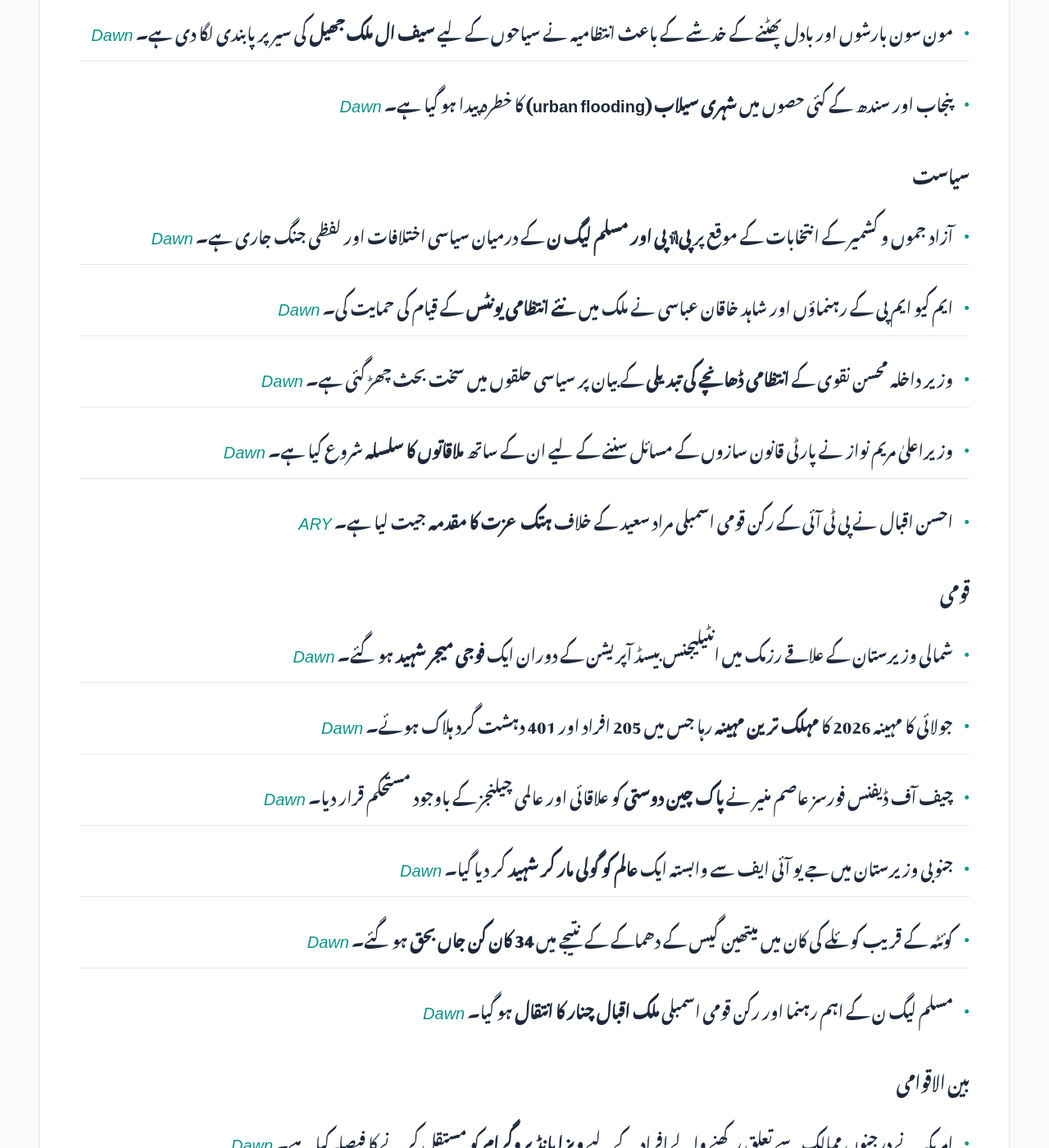
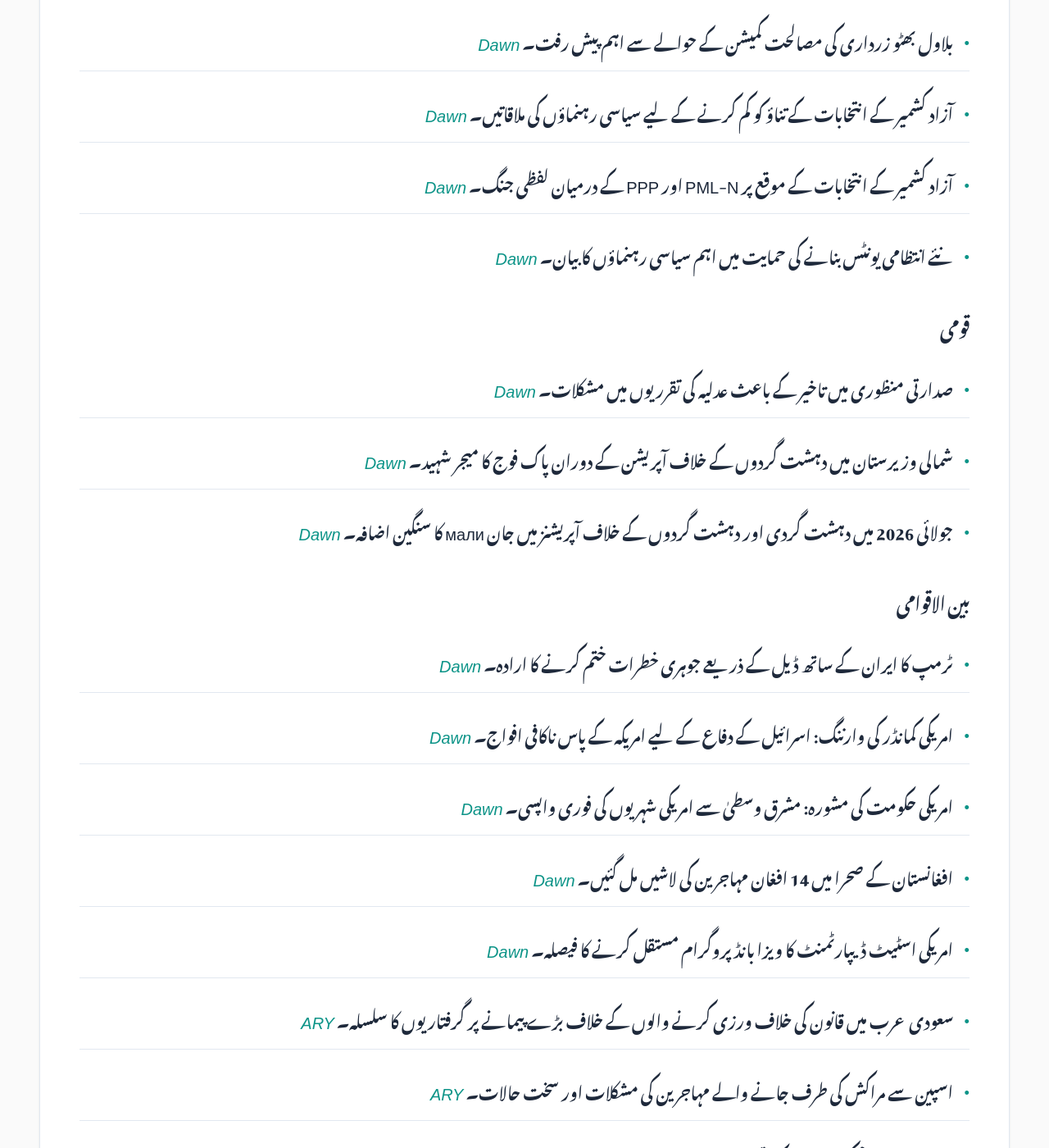
Before and after one commit to zsubzwary/news, a Jekyll site: the page built from ur/index.md, in a window 1280 px wide and 1400 px high, scrolled down 1186 px. Shown: the whole window at 82% size. Built offline with Jekyll 4.4.1, drawn with Linux system fonts in a browser that asks for light colours; some web fonts are replaced; comment, search, counter and statistics services are not loaded; some of the changed text lies outside the part shown.

Commit message:
DateTime; 2026-08-02T04:09:28.551Z

```diff
--- a/ur/index.md
+++ b/ur/index.md
@@ -7,53 +7,50 @@ rtl: true
 
 پاکستان کی تازہ خبروں کا خلاصہ
 
- &lrm; 01-Aug-2026 21:09PKT
+ &lrm; 02-Aug-2026 09:09PKT
 
-پڑھنے کا وقت : 4 منٹ
+پڑھنے کا وقت : 3 منٹ
 
 ### معیشت
-- حکومت نے اگلے تین دنوں کے لیے **پٹرول کی قیمت میں 12 پیسے** اور **ہائی اسپیڈ ڈیزل میں 66 پیسے** کی کمی کر دی ہے۔ *[Dawn](https://www.dawn.com/news/2019751/govt-cuts-petrol-price-by-12-paisas-high-speed-diesel-by-66-paisas-for-the-next-three-days)*
-- بیسنٹ کی فہرست میں **5 سے 10 بلین ڈالر** مالیت کے جاپانی ین خریدنے کا منصوبہ شامل ہے۔ *[ARY](https://arynews.tv/bessents-to-do-list-buy-5-10-billion-worth-of-japanese-yen)*
-- ایرانی ریال کی موجودہ شرح کے حوالے سے تازہ ترین اپڈیٹس۔ *[ARY](https://arynews.tv/iranian-rial-rate-today-against-pkr-and-usd-august-1-2026)*
+- بلوچستان میں ایرانی تیل کی اسمگلنگ میں 60 فیصد کمی کا دعویٰ۔ *[Dawn](https://www.dawn.com/news/2020065/iranian-oil-smuggling-drops-60pc-claim-sources)*
+- پاکستان کی آٹو پالیسی پر نئی بحث اور صنعتی چیلنجز۔ *[Dawn](https://www.dawn.com/news/2020071/rethinking-the-auto-policy)*
+- مختلف علاقوں میں گیس کی فراہمی 12 گھنٹوں کے لیے معطل رہے گی۔ *[ARY](https://arynews.tv/gas-supply-to-be-suspended-in-these-areas-for-12-hours)*
+- پاکستان میں سیمنٹ کی موجودہ قیمتوں کی تفصیلات۔ *[ARY](https://arynews.tv/cement-price-in-pakistan-today-august-1-2026)*
 
-### سائنس اور ٹیکنالوجی
-- الفابیٹ نے پالیسی کی خلاف ورزیوں کے باعث **گوگل ارتھ میں اے آئی امیج جنریشن** کی سہولت کو واپس لے لیا ہے۔ *[ARY](https://arynews.tv/alphabet-rolls-back-ai-image-generation-in-google-earth-over-policy-violations)*
+### سیاست
+- آزاد جموں و کشمیر میں انتخابات کے دوسرے مرحلے کا آغاز۔ *[Dawn](https://www.dawn.com/news/2020095/second-phase-of-ajk-polls-begins-in-muzaffarabad-division)*
+- آزاد کشمیر میں انتخابات کے نتائج پر اتحادیوں (PML-N اور PPP) کے درمیان بڑھتا ہوا تناؤ۔ *[Dawn](https://www.dawn.com/news/2020046/allies-rift-continues-to-widen-as-ajk-polls-enter-2nd-phase)*
+- بلاول بھٹو زرداری کی مصالحت کمیشن کے حوالے سے اہم پیش رفت۔ *[Dawn](https://www.dawn.com/news/2019950/bilawal-receives-jaac-response-on-reconciliation-commission-says-ajk-pm-to-consult-stakeholders-on-way-forward)*
+- آزاد کشمیر کے انتخابات کے تناؤ کو کم کرنے کے لیے سیاسی رہنماؤں کی ملاقاتیں۔ *[Dawn](https://www.dawn.com/news/2019951/pml-n-ppp-leaders-resume-talks-to-ease-tensions-over-ajk-polls)*
+- آزاد کشمیر کے انتخابات کے موقع پر PML-N اور PPP کے درمیان لفظی جنگ۔ *[Dawn](https://www.dawn.com/news/2019925/ppp-pml-n-continue-war-of-words-on-eve-of-muzaffarabad-elections)*
+- نئے انتظامی یونٹس بنانے کی حمایت میں اہم سیاسی رہنماؤں کا بیان۔ *[Dawn](https://www.dawn.com/news/2019935/enough-is-enough-mqm-p-leaders-shahid-khaqan-back-creation-of-new-administrative-units)*
+
+### قومی
+- صدارتی منظوری میں تاخیر کے باعث عدلیہ کی تقرریوں میں مشکلات۔ *[Dawn](https://www.dawn.com/news/2020043/presidential-nod-delay-hits-judiciary-appointments)*
+- شمالی وزیرستان میں دہشت گردوں کے خلاف آپریشن کے دوران پاک فوج کا میجر شہید۔ *[Dawn](https://www.dawn.com/news/2019936/army-major-martyred-in-north-waziristan-ibo-ispr)*
+- جولائی 2026 میں دہشت گردی اور دہشت گردوں کے خلاف آپریشنز میں جان мали کا سنگین اضافہ۔ *[Dawn](https://www.dawn.com/news/2019937/july-deadliest-month-of-2026-as-205-lives-lost-401-terrorists-killed-picss)*
+
+### بین الاقوامی
+- ٹرمپ کا ایران کے ساتھ ڈیل کے ذریعے جوہری خطرات ختم کرنے کا ارادہ۔ *[Dawn](https://www.dawn.com/news/2020104/trump-says-us-locked-and-loaded-but-will-hold-off-on-fresh-iran-attack-in-hope-of-quick-deal)*
+- امریکی کمانڈر کی وارننگ: اسرائیل کے دفاع کے لیے امریکہ کے پاس ناکافی افواج۔ *[Dawn](https://www.dawn.com/news/2020037/us-may-not-have-enough-forces-to-defend-israel-against-iran)*
+- امریکی حکومت کی مشورہ: مشرق وسطیٰ سے امریکی شہریوں کی فوری واپسی۔ *[Dawn](https://www.dawn.com/news/2020047/us-govt-advises-americans-to-leave-mideast)*
+- افغانستان کے صحرا میں 14 افغان مہاجرین کی لاشیں مل گئیں۔ *[Dawn](https://www.dawn.com/news/2020038/14-afghan-migrants-found-dead-in-desert)*
+- امریکی اسٹیٹ ڈیپارٹمنٹ کا ویزا بانڈ پروگرام مستقل کرنے کا فیصلہ۔ *[Dawn](https://www.dawn.com/news/2019949/us-to-make-visa-bond-programme-permanent-for-people-from-dozens-of-countries)*
+- سعودی عرب میں قانون کی خلاف ورزی کرنے والوں کے خلاف بڑے پیمانے پر گرفتاریوں کا سلسلہ۔ *[ARY](https://arynews.tv/saudi-arabia-arrests-over-14000-law-violators-in-one-week)*
+- اسپین سے مراکش کی طرف جانے والے مہاجرین کی مشکلات اور سخت حالات۔ *[ARY](https://arynews.tv/ceuta-a-harsh-reality-for-migrants-seeking-hope)*
+- ٹرمپ کا اپنے محکمہ انصاف کی تحقیقات پر اعتراض۔ *[ARY](https://arynews.tv/trump-disputes-his-own-justice-department-findings)*
 
 ### موسم
-- کراچی کے مختلف علاقوں میں **ہلکی بارش** ریکارڈ کی گئی اور مزید بارشوں کی پیش گوئی کی گئی ہے۔ *[Dawn](https://www.dawn.com/news/2019923/parts-of-karachi-receive-light-showers-more-rain-expected)*
-- مون سون بارشوں اور بادل پھٹنے کے خدشے کے باعث انتظامیہ نے سیاحوں کے لیے **سیف ال ملک جھیل** کی سیر پر پابندی لگا دی ہے۔ *[Dawn](https://www.dawn.com/news/2019799/tourists-barred-from-visiting-saiful-muluk)*
-- پنجاب اور سندھ کے کئی حصوں میں **شہری سیلاب (urban flooding)** کا خطرہ پیدا ہو گیا ہے۔ *[Dawn](https://www.dawn.com/news/2019823/parts-of-punjab-sindh-face-urban-flooding-risk)*
-
-### سیاست
-- آزاد جموں و کشمیر کے انتخابات کے موقع پر **پیพี پی اور مسلم لیگ ن** کے درمیان سیاسی اختلافات اور لفظی جنگ جاری ہے۔ *[Dawn](https://www.dawn.com/news/2019925/ppp-pml-n-continue-war-of-words-on-eve-of-muzaffarabad-elections)*
-- ایم کیو ایم پی کے رہنماؤں اور شاہد خاقان عباسی نے ملک میں **نئے انتظامی یونٹس** کے قیام کی حمایت کی۔ *[Dawn](https://www.dawn.com/news/2019935/enough-is-enough-mqm-p-leaders-shahid-khaqan-back-creation-of-new-administrative-units)*
-- وزیر داخلہ محسن نقوی کے **انتظامی ڈھانچے کی تبدیلی** کے بیان پر سیاسی حلقوں میں سخت بحث چھڑ گئی ہے۔ *[Dawn](https://www.dawn.com/news/2019825/naqvis-remarks-ignite-fresh-debate-in-political-circles)*
-- وزیراعلیٰ مریم نواز نے پارٹی قانون سازوں کے مسائل سننے کے لیے ان کے ساتھ **ملاقاتوں کا سلسلہ** شروع کیا ہے۔ *[Dawn](https://www.dawn.com/news/2019781/is-maryam-bridging-gap-between-pml-n-legislators-and-admin)*
-- احسن اقبال نے پی ٹی آئی کے رکن قومی اسمبلی مراد سعید کے خلاف **ہتک عزت کا مقدمہ** جیت لیا ہے۔ *[ARY](https://arynews.tv/ahsan-iqbal-wins-defamation-case-against-ptis-murad-saeed)*
-
-### قومی
-- شمالی وزیرستان کے علاقے رزمک میں انٹیلیجنس بیسڈ آپریشن کے دوران ایک **فوجی میجر شہید** ہو گئے۔ *[Dawn](https://www.dawn.com/news/2019936/army-major-martyred-in-north-waziristan-ibo-ispr)*
-- جولائی کا مہینہ 2026 کا **مہلک ترین مہینہ** رہا جس میں 205 افراد اور 401 دہشت گرد ہلاک ہوئے۔ *[Dawn](https://www.dawn.com/news/2019937/july-deadliest-month-of-2026-as-205-lives-lost-401-terrorists-killed-picss)*
-- چیف آف ڈیفنس فورسز عاصم منیر نے **پاک چین دوستی** کو علاقائی اور عالمی چیلنجز کے باوجود مستحکم قرار دیا۔ *[Dawn](https://www.dawn.com/news/2019924/cdf-munir-says-pak-china-friendship-has-remained-steadfast-amid-evolving-regional-global-challenges)*
-- جنوبی وزیرستان میں جے یو آئی ایف سے وابستہ ایک **عالم کو گولی مار کر شہید** کر دیا گیا۔ *[Dawn](https://www.dawn.com/news/2019910/cleric-affiliated-with-jui-f-shot-dead-in-lower-south-waziristan)*
-- کوئٹہ کے قریب کوئلے کی کان میں میتھین گیس کے دھماکے کے نتیجے میں **34 کان کن جاں بحق** ہو گئے۔ *[Dawn](https://www.dawn.com/news/2019918/quetta-coal-mine-explosion-search-and-rescue-operation-concludes-as-last-two-bodies-recovered)*
-- مسلم لیگ ن کے اہم رہنما اور رکن قومی اسمبلی **ملک اقبال چنار کا انتقال** ہو گیا۔ *[Dawn](https://www.dawn.com/news/2019919/pml-n-mna-malik-iqbal-channar-passes-away-at-76)*
-
-### بین الاقوامی
-- امریکہ نے درجنوں ممالک سے تعلق رکھنے والے افراد کے لیے **ویزا بانڈ پروگرام** کو مستقل کرنے کا فیصلہ کیا ہے۔ *[Dawn](https://www.dawn.com/news/2019949/us-to-make-visa-bond-program-permanent-for-people-from-dozens-of-countries)*
-- بھارتی وزیر اعظم نریندر مودی نے امتحان کے پرچے لیک ہونے کے خلاف ہونے والے **مظاہروں میں حصہ لینے والوں** کو معاف کرنے کا اعلان کیا ہے۔ *[Dawn](https://www.dawn.com/news/2019908/modi-says-he-forgives-protesters-who-abused-him-during-youth-led-demonstrations-against-exam-paper-leaks)*
-- اسپین نے سیوٹا میں سرحد پر آنے والے لوگوں کے لیے **تیرتا ہوا رکاوٹ (floating barrier)** نصب کر دیا ہے۔ *[ARY](https://arynews.tv/ceuta-migrant-crossings-and-recent-developments)*
+- ملک کے بیشتر حصوں میں موسلا دھار بارشوں کی پیش گوئی۔ *[Dawn](https://www.dawn.com/news/2020036/most-parts-of-country-brace-for-heavy-rains)*
+- پنجاب اور سندھ کے بڑے شہروں میں اربن فلڈنگ کا خطرہ۔ *[Dawn](https://www.dawn.com/news/2020068/urban-flooding)*
 
 ### کھیل
-- فیفا نے عالمی سطح پر شدید مخالفت کے بعد ورلڈ کپ میں **نجی سرمایہ کاری کے منصوبے** کو منسوخ کر دیا۔ *[Dawn](https://www.dawn.com/news/2019907/fifa-scraps-private-investment-plan-after-fierce-backlash-from-officials-worldwide)*
-- فاطمہ زہرا نے 2026 کمیونلتھ گیمز میں خواتین کے باکسنگ ایونٹ میں **برونز میڈل** جیت کر پاکستان کا پہلا اعزاز حاصل کیا۔ *[Dawn](https://www.dawn.com/news/2019813/fatima-claims-pakistans-first-medal-at-2026-commonwealth-games)*
-
-### صحت
-- امریکہ کی ریاست مشی گن میں **سائیکلو سپورائیسس (Cyclosporiasis)** کے کیسز میں غیر معمولی اضافہ ہوا ہے۔ *[ARY](https://arynews.tv/cyclosporiasis-outbreak-michigan-reports-cases)*
+- فیفا کے صدر انفینٹینو کے مستقبل پر خطرہ۔ *[ARY](https://arynews.tv/infantinos-fifa-future-in-jeopardy)*
 
 ### دیگر
-- مشہور مہم جو **نرمل پورجا** براڈ پیک پر برفانی تودے (avalanche) کے نتیجے میں جاں بحق ہو گئے۔ *[Dawn](https://www.dawn.com/news/2019914/renowned-mountaineer-nirmal-purja-others-perish-in-broad-peak-avalanche-climbing-company-confirms)*
-- مشہور آرٹسٹ **صادقین** کے فن اور ان کے شاہکار کام کے حوالے سے ایک خصوصی مضمون۔ *[Dawn](https://www.dawn.com/news/2018216/discourse-the-stamp-of-a-master)*
-- لارا دتّا کے "رامائن" ٹریلر میں ان کے **لباس پر تنقید** کی گئی۔ *[ARY](https://arynews.tv/lara-duttas-saree-in-ramayana-trailer-draws-criticism)*
-- کویت کے ایک شخص کے بارے میں حیرت انگیز خبر جس کے **مرنے کے بعد بچے** پیدا ہوئے۔ *[ARY](https://arynews.tv/dead-kuwaiti-man-suddenly-had-children)*
-- شہزادہ ولیم اور کیٹ نے بچوں کے ہمراہ **کمیونلتھ گیمز** دیکھے۔ *[ARY](https://arynews.tv/prince-william-kate-watch-commonwealth-games-with-children)*
+- مشہور مائینٹینر نرمل پورجا کا برفانی تودہ (ایولینچ) کے نتیجے میں انتقال۔ *[Dawn](https://www.dawn.com/news/2019914/renowned-mountaineer-nirmal-purja-others-perish-in-broad-peak-avalanche-climbing-company-confirms)*
+- طاقت اور نوجوان نسل کے حوالے سے تجزیہ۔ *[Dawn](https://www.dawn.com/news/2020076/power-and-youth)*
+- شہزادہ ولیم کا نرمل پورجا کو خراج عقیدت۔ *[ARY](https://arynews.tv/prince-william-pays-heartfelt-tribute-to-nirmal-purja)*
+- ٹیلر فرٹز اور سنای سُوینی کے حوالے سے وائرل بیان۔ *[ARY](https://arynews.tv/taylor-fritzs-sydney-sweeney-statement-goes-viral)*
+- برکلن بیکھم کی شادی کے حوالے سے حیران کن دعویٰ۔ *[ARY](https://arynews.tv/brooklyn-beckham-wedding-guest-makes-shocking-claim)*
+- 'باربی' کے سیکوئل کے حوالے سے مذاکرات میں رکاوٹ۔ *[ARY](https://arynews.tv/barbie-sequel-talks-hit-roadblock-over-offer-dispute)*
```
